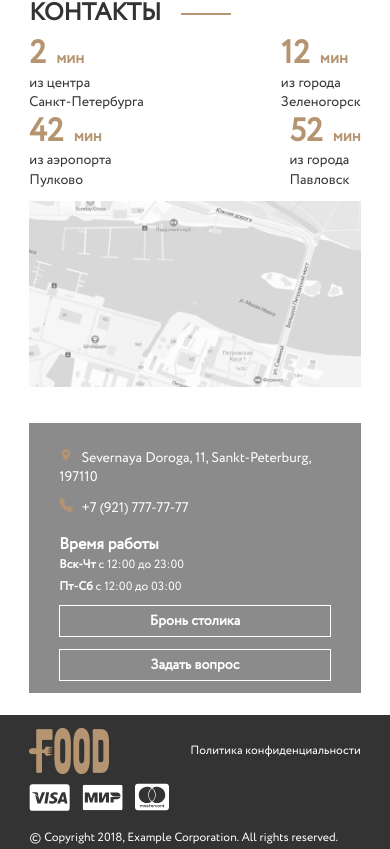
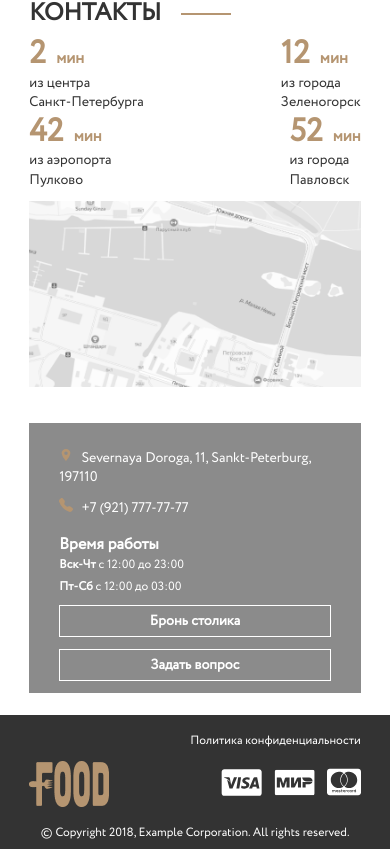
Before and after one commit to nihatonal/restoran_spb, a React (Create React App) app: page / in a window 390 px wide. Shown: the part 2332-3181 px from the top of the page. Built offline with nearby package versions, Linux system fonts and the light colour scheme.

Commit message:
fixed footer

```diff
--- a/src/shared/footer/Footer.css
+++ b/src/shared/footer/Footer.css
@@ -62,13 +62,24 @@
   }
   .footer-wrapper {
     height: 134px;
-    flex-wrap: wrap;
+    display: grid;
+    grid-template-columns: auto auto;
+  }
+  .footer-logo {
+    grid-row: 1 / span 2;
+    margin-top: auto;
   }
   .footer-item {
     font-size: 12px;
+    text-align: right;
   }
   .footer-cards-wrapper {
     width: 140px;
     margin: 0;
+    margin-left: auto;
+  }
+  .footer-item:nth-last-child(1) {
+    grid-column: 1 / span 2;
+    text-align: center;
   }
 }
--- a/src/shared/footer/Footer.js
+++ b/src/shared/footer/Footer.js
@@ -10,7 +10,7 @@ function Footer(props) {
     return (
         <div className='footer-container'>
             <div className="footer-wrapper">
-                <img src={Logo} alt="logo" />
+                <img className='footer-logo' src={Logo} alt="logo" />
                 <p className='footer-item'>Политика конфиденциальности</p>
                 <div className="footer-cards-wrapper">
                     <img src={Visa} alt="visa" />
```
